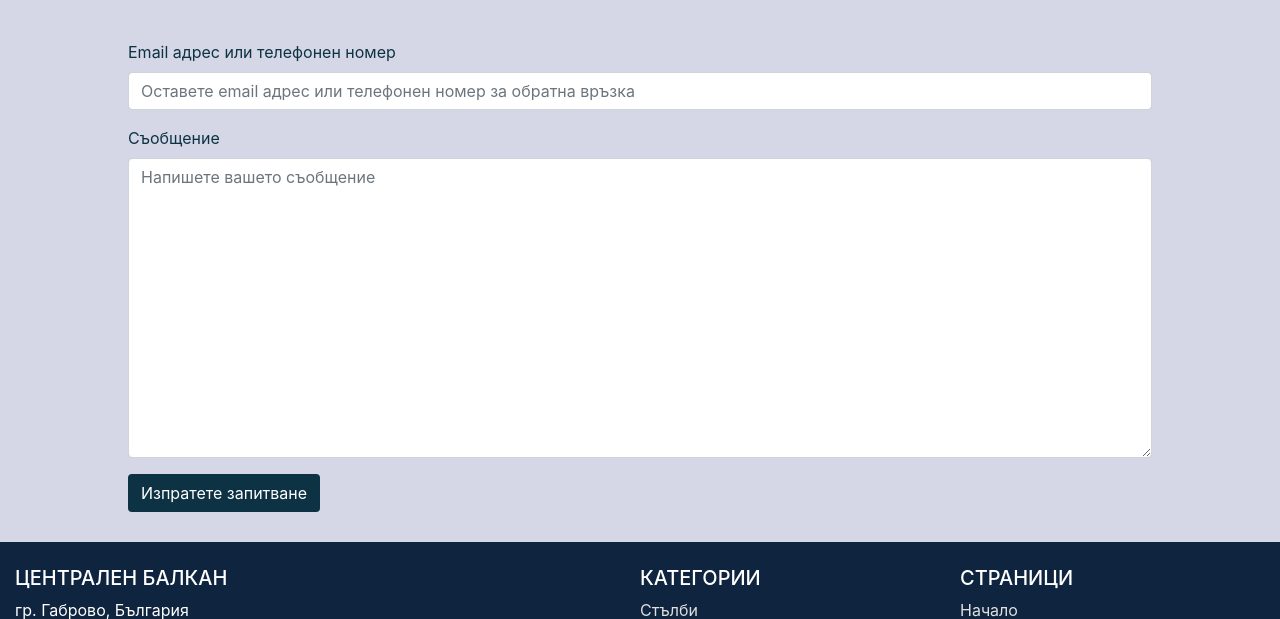
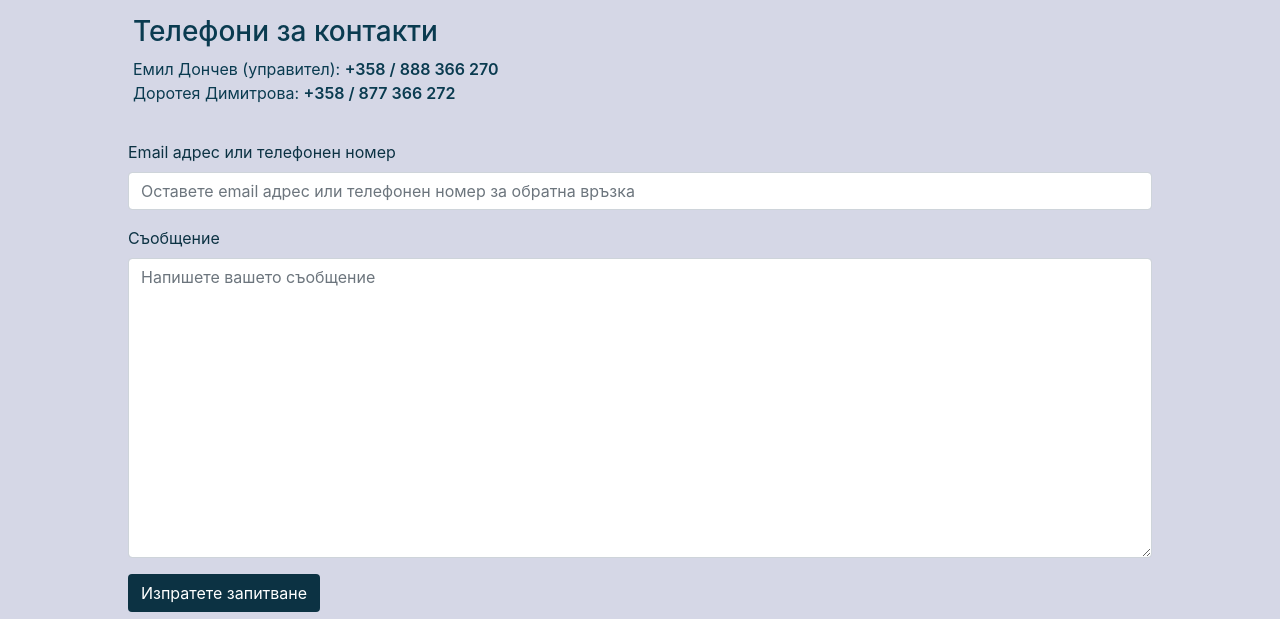
Before and after one commit to Central-Balkan/centralbalkan.com-old, a Django app: page /about-us/ in a window 1280 px wide. Shown: the part 1435-2054 px from the top of the page. Run offline with Django 3.2, Linux system fonts and the light colour scheme; some libraries are stand-ins or nearby versions.

Commit message:
Add contacts in about-us-page

```diff
--- a/central_balkan/central_balkan/static/css/base.css
+++ b/central_balkan/central_balkan/static/css/base.css
@@ -198,3 +198,17 @@ iframe {
     width: 100%;
     height: 100%
 }
+
+.about-us-page .phones {
+    width: 80vw;
+    margin: auto;
+    padding: 5px;
+}
+
+.about-us-page .phones .person .phone {
+    font-weight: 600;
+}
+
+.about-us-page .phones * {
+    color: #0a3b50;
+}
--- a/central_balkan/central_balkan/templates/dashboard/about_us.html
+++ b/central_balkan/central_balkan/templates/dashboard/about_us.html
@@ -24,6 +24,17 @@
             </div>
         </div>
     </div>
+    <div class='phones'>
+        <h3>Телефони за контакти</h3>
+        <div class='person'>
+            <span class='name'>Емил Дончев (управител):</span>
+            <span class='phone'>+358 / 888 366 270</span>
+        </div>
+        <div class='person'>
+            <span class='name'>Доротея Димитрова:</span>
+            <span class='phone'>+358 / 877 366 272</span>
+        </div>
+    </div>
     <form method="POST" action="{% url "dashboard:ask_question" %}">
       {% csrf_token %}
       <div class="form-group">
```
